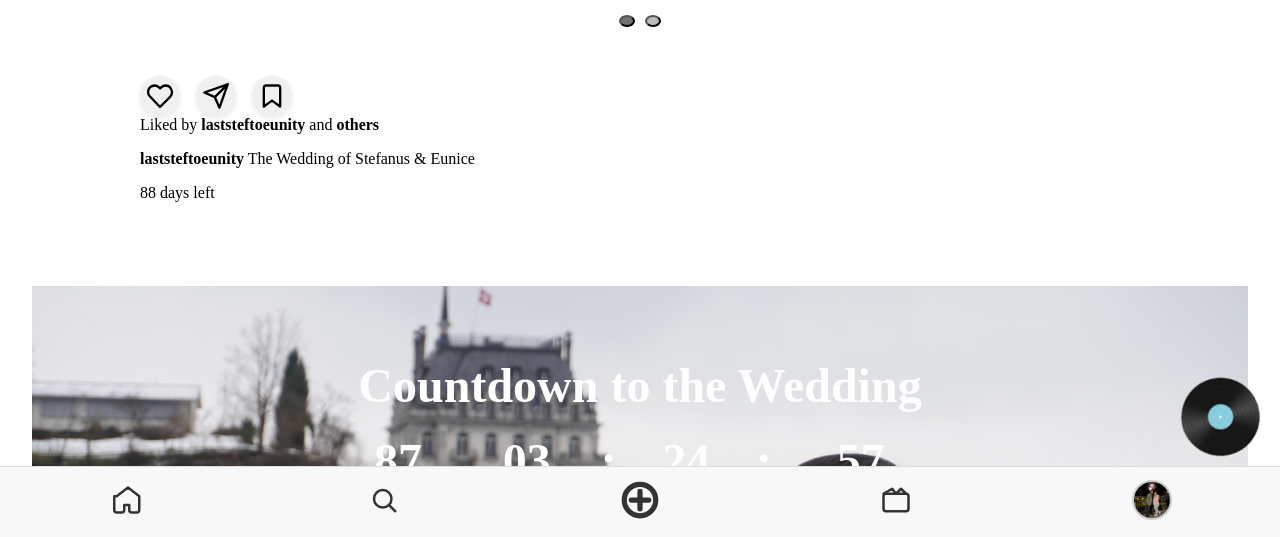
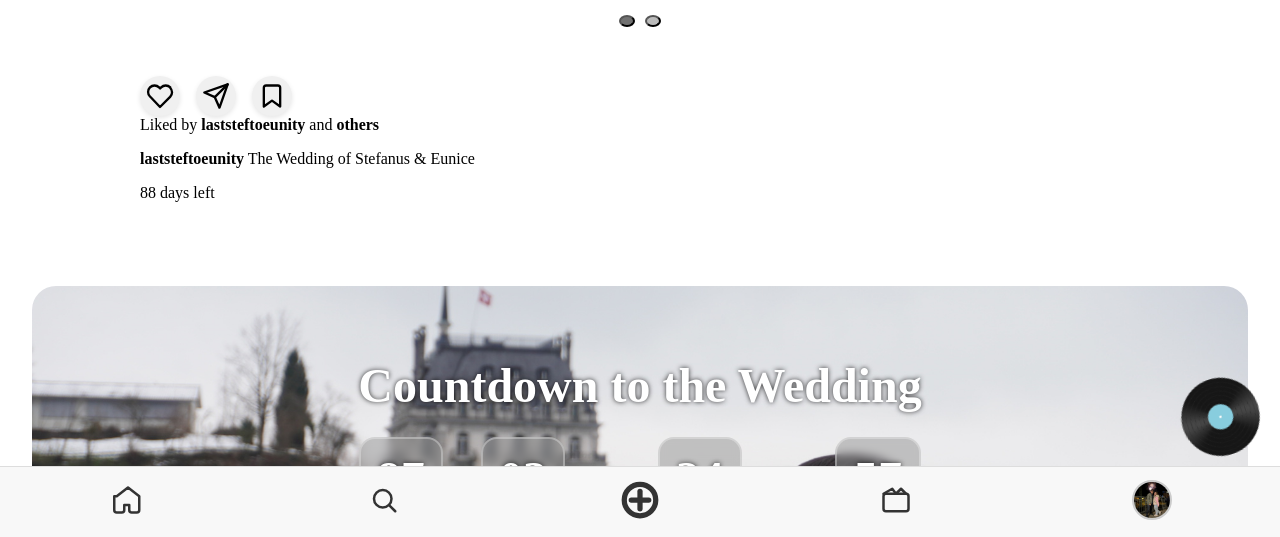
Before and after one commit to Vae2002/WeddingPlanner, a Flask app: page /home in a window 1280 px wide. Shown: the part 2063-2600 px from the top of the page. Run offline with Flask 3, Linux system fonts and the light colour scheme; the visitor is signed in with stand-in values (Sample User, id 1); parts of the project's set-up code (start-up, migrations or seed data) failed here and were passed over.

Commit message:
add google calender button

```diff
--- a/static/css/styles.css
+++ b/static/css/styles.css
@@ -57,6 +95,7 @@ html, body {
   padding: clamp(1rem, 3vw, 2rem) clamp(0.5rem, 2vw, 1rem);
   box-sizing: border-box;
   overflow: hidden;
+  border-radius: 1.5rem;
 }
 
 .countdown-timer h2 {
@@ -75,11 +114,38 @@ html, body {
   color: white;
 }
 
-.countdown-el {
+.countdown-timer h2,
+.countdown-el,
+.big-text,
+.countdown-el span {
+  text-shadow: 0 0 5px rgba(0, 0, 0, 0.8); /* shadow behind text */
+}
+
+.countdown-el-separator {
   text-align: center;
   display: flex;
   flex-direction: column;
   align-items: center;
+  margin-top: 1rem;
+}
+.countdown-el-time {
+  text-align: center;
+  display: flex;
+  flex-direction: column;
+  align-items: center;
+  background-color: rgba(148, 148, 148, 0.5);
+  padding: 1rem;
+  border-radius: 1rem;
+  border: 2px solid rgba(255, 255, 255, 0.3);
+  backdrop-filter: blur(4px);
+}
+
+.countdown-wrapper {
+  background-color: rgba(0, 0, 0, 0.3);
+  padding: 1rem;
+  border-radius: 1rem;
+  border: 2px solid rgba(255, 255, 255, 0.2);
+  backdrop-filter: blur(3px);
 }
 
 .big-text {
--- a/templates/home.html
+++ b/templates/home.html
@@ -188,33 +188,45 @@
 <div id="countdown-timer" class="countdown-timer">
     <h2>Countdown to the Wedding</h2>
     <div id="countdown" class="countdown">
-            <div class="countdown-el">
+        <div class="countdown-el-time">
             <p class="big-text" id="days">0</p>
             <span>days</span>
         </div>
-            <div class="countdown-el">
+        <div class="countdown-el-time">
             <p class="big-text" id="hours">0</p>
             <span>hours</span>
         </div>
-             <div class="countdown-el">
+        <div class="countdown-el-separator">
             <p class="big-text" id="separator">:</p>
         </div>
-            <div class="countdown-el">
+        <div class="countdown-el-time">
             <p class="big-text" id="mins">0</p>
             <span>mins</span>
         </div>
-            <div class="countdown-el">
+        <div class="countdown-el-separator">
             <p class="big-text" id="separator">:</p>
         </div>
-            <div class="countdown-el">
+        <div class="countdown-el-time">
             <p class="big-text" id="seconds">0</p>
             <span>seconds</span>
         </div>
+
     </div>
 </div>
 
+<div class="calendar-buttons">
+  <a href="static/wedding-event.ics" download="Wedding.ics" class="calendar-btn">
+    Add to Device Calendar
+  </a>
+  <a
+    href="https://calendar.google.com/calendar/render?action=TEMPLATE&text=Stefanus+%26+Eunice+Wedding+%23LastSteftoEunity&dates=20250906T110000Z/20250906T130000Z&details=Join+us+for+the+wedding+on+6th+September+2025+at+Trembesi+Hotel+BSD%2C+Tangerang+Selatan%2C+Indonesia!&location=Trembesi+Hotel+BSD%2C+Tangerang+Selatan%2C+Indonesia"
+    target="_blank"
+    class="calendar-btn google">
+    Add via Google Calendar
+  </a>
+</div>
 
-<br><br><br><br><br><br>
+<br>
 
 <!-- ==== POST 3 ==== -->
 <div class="post-wrapper">
```
Also changed, not shown: other parts of static/css/styles.css (+38 -0 lines), guest.db, 1 other file. Lines whose indentation alone changed are shown as unchanged.
